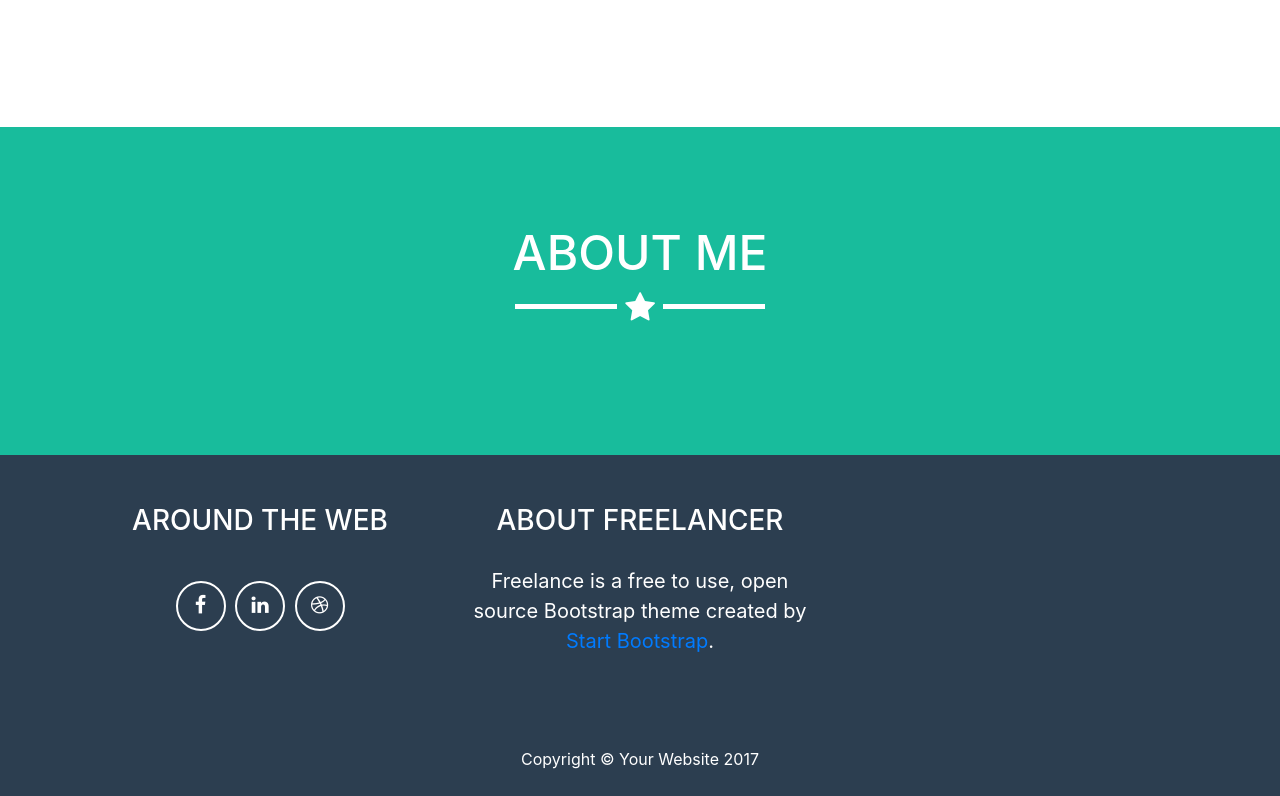
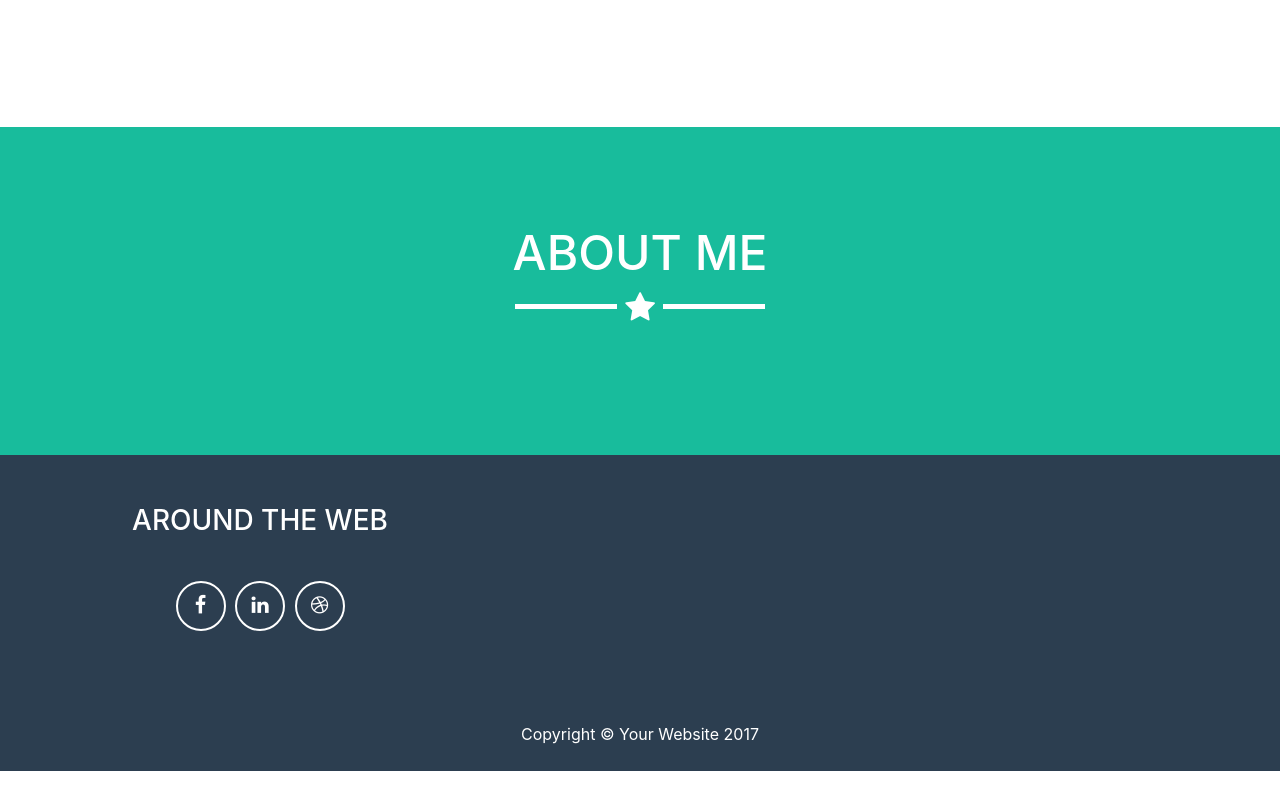
Before and after one commit to bobeatschicken/website, a website with bundled scripts: page index.html in a window 1280 px wide. Shown: the part 2025-2821 px from the top of the page. After the commit the page ends 2796 px from the top, so only its background shows below. Built offline with nearby package versions, Linux system fonts and the light colour scheme.

Commit message:
clean up

```diff
--- a/index.html
+++ b/index.html
@@ -176,9 +176,6 @@
               </ul>
             </div>
             <div class="footer-col col-md-4">
-              <h3>About Freelancer</h3>
-              <p>Freelance is a free to use, open source Bootstrap theme created by
-                <a href="http://startbootstrap.com">Start Bootstrap</a>.</p>
             </div>
           </div>
         </div>
```
